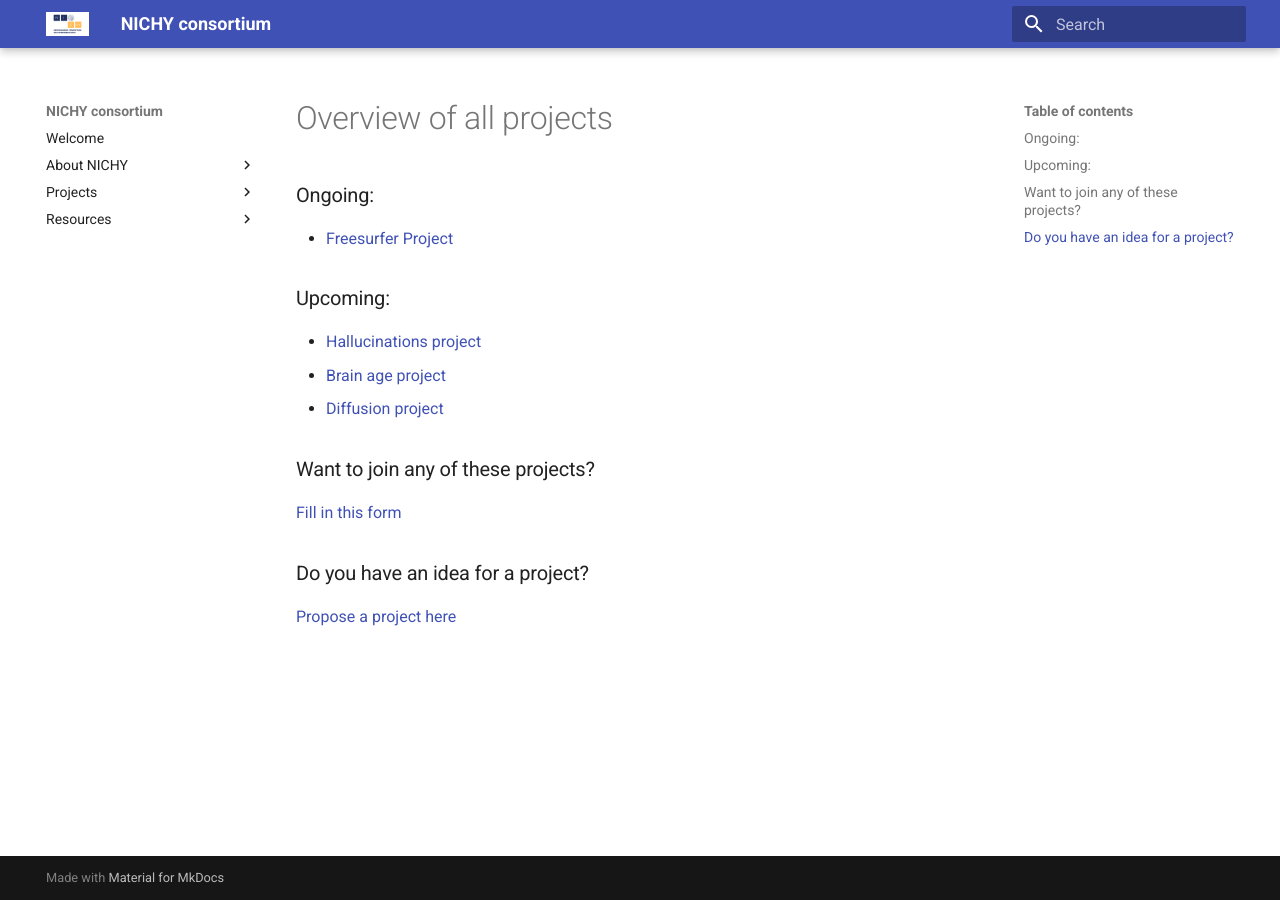
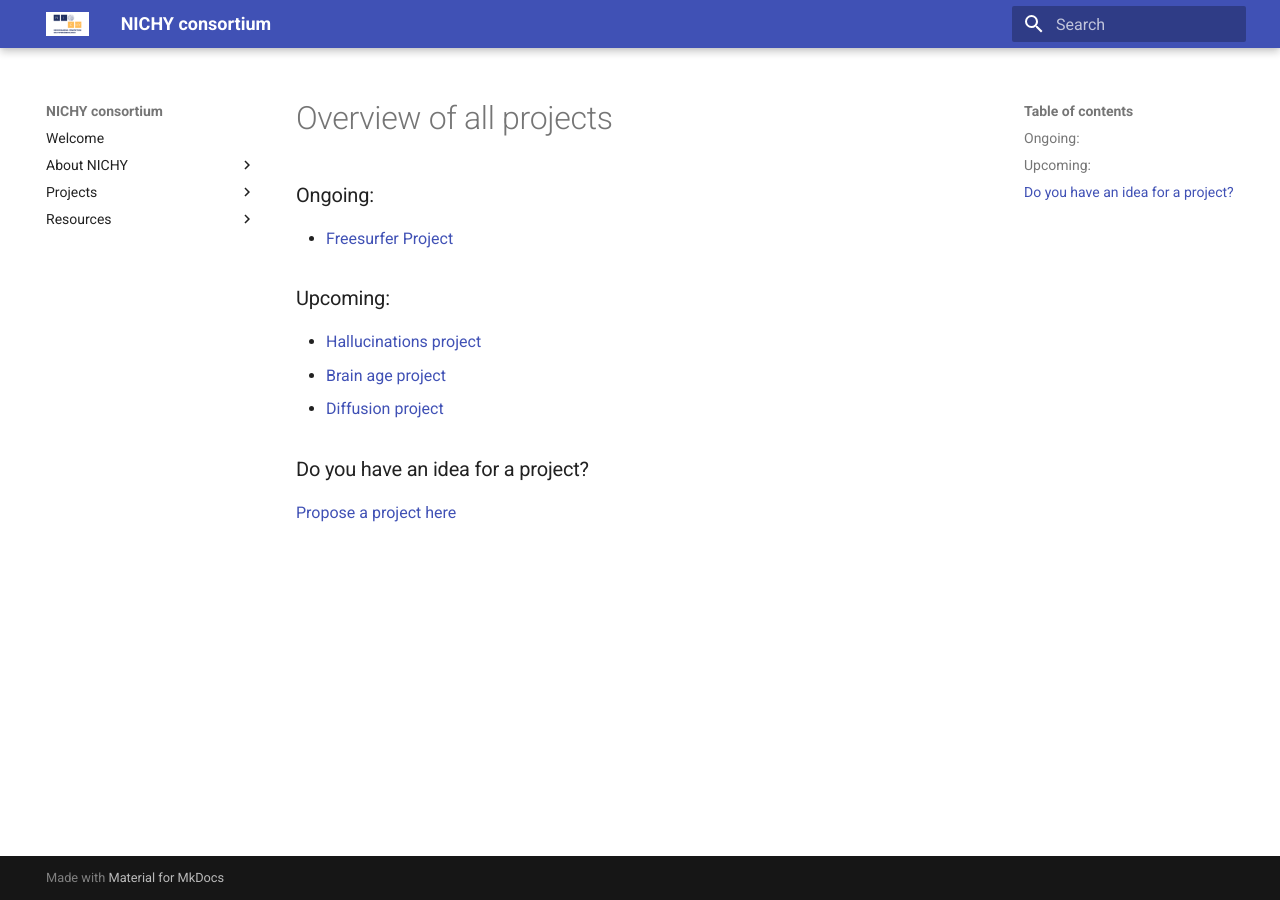
Before and after one commit to nichy-consortium/nichy, an MkDocs documentation site: the page built from docs/projects/overview.md, in a window 1280 px wide. Built offline with MkDocs 1.6.1 and Material for MkDocs 9.7.7, drawn with Linux system fonts in a browser that asks for light colours.

Commit message:
Remove join project invitation from overview
Removed the section inviting users to join projects.

```diff
--- a/docs/projects/overview.md
+++ b/docs/projects/overview.md
@@ -8,8 +8,5 @@
 - [Brain age project](./upcoming/brainage.md)
 - [Diffusion project](./upcoming/diffusion.md)
 
-### Want to join any of these projects?
-[Fill in this form](https://docs.google.com/forms/d/e/1FAIpQLSeS50eEo8WhnMYO49Ffo4l54vzAvdfH6I3o1v1Hb1KszqchNw/viewform?usp=header)
-
 ### Do you have an idea for a project?
 [Propose a project here](./propose_a_project.md)
```
